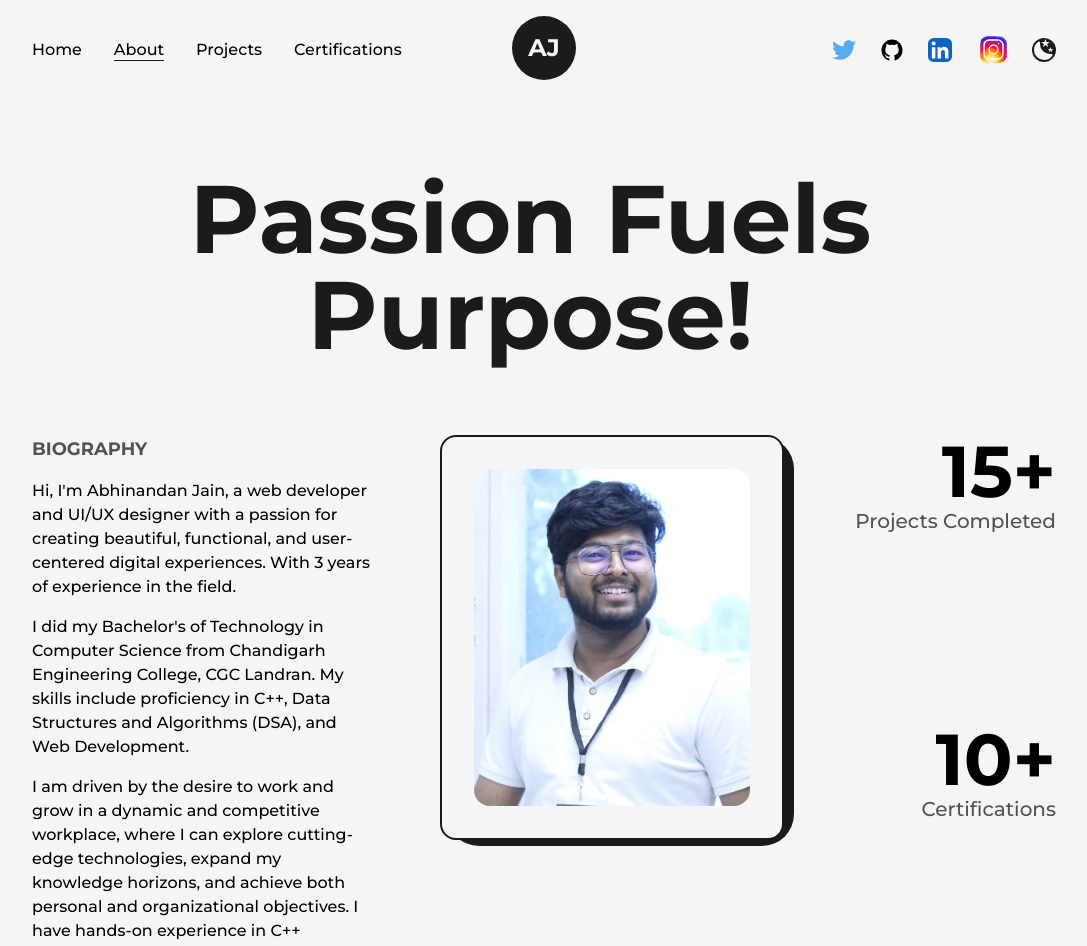
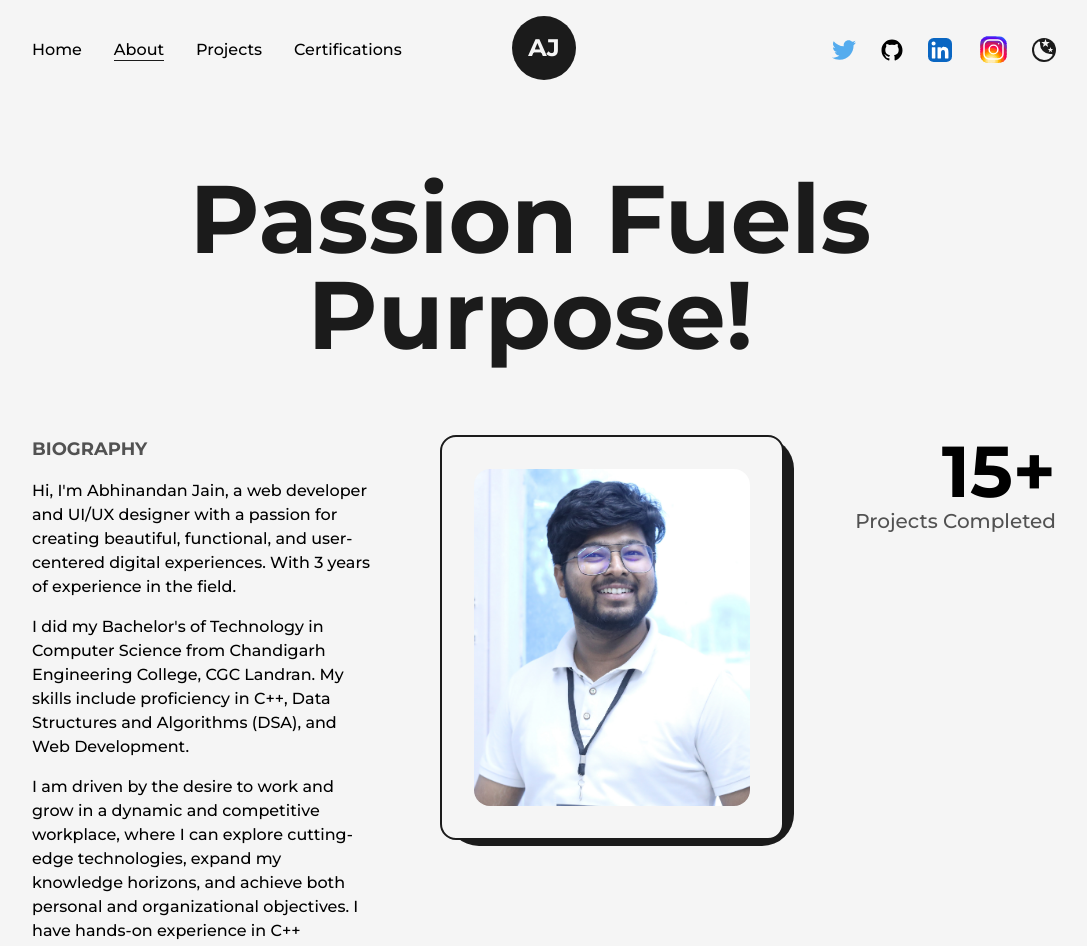
Before and after one commit to abhiiiijain/Portfoliooo, a Next.js app: page /about in a window 1280 px wide. Shown: the top 946 px of the page, without its empty margins (96-1183 px from the left). Built offline with nearby package versions, Linux system fonts and the light colour scheme.

Commit message:
certifications updated

```diff
--- a/src/pages/about.js
+++ b/src/pages/about.js
@@ -120,13 +120,13 @@ const about = () => {
                 className="flex flex-col items-end justify-center xl:items-center
                 ">
                 <span className="iniline-block text-7xl font-bold md:text-6xl sm:text-5xl xs:text-4xl ">
-                  <AnimatedNumbers value={10} />+
+                  {/* <AnimatedNumbers value={10} />+ */}
                 </span>
                 <h2
                   className="text-xl font-medium capitalize text-dark/75 dark:text-light/75
                   xl:text-center md:text-lg sm:text-base xs:text-sm
                   ">
-                  Certifications
+                  {/* Certifications */}
                 </h2>
               </div>
 
--- a/src/pages/certifications.js
+++ b/src/pages/certifications.js
@@ -254,13 +254,13 @@ const certifications = () => {
               link="https://www.hackerrank.com/certificates/18fb8a9f4368/"
               img={CertHrReact}
             />
-            <Certification
+            {/* <Certification
               title="Introduction to Python"
               company="Coding Ninjas"
               date="Sep 27, 2020"
               link="https://ninjasfiles.s3.amazonaws.com/certificate10579455ae927e27c9741d63d3f039c4a7f566e.pdf"
               img={CertCnPython}
-            />
+            /> */}
             <Certification
               title="C (Advanced)"
               company="HackerRank"
@@ -268,34 +268,34 @@ const certifications = () => {
               link="https://www.hackerrank.com/certificates/53f0b0236fe8/"
               img={CertHrC}
             />
-            <Certification
+            {/* <Certification
               title="C++ For C Programmers"
               company="Coursera"
               date="May 28, 2020"
               link="https://www.coursera.org/account/accomplishments/certificate/94PDADY56XCY/"
               img={CertCrCpp}
-            />
-            <Certification
+            /> */}
+            {/* <Certification
               title="Introduction to CSS3"
               company="Coursera"
               date="May 24, 2020"
               link="https://www.coursera.org/account/accomplishments/certificate/NUEWY98LUPZT/"
               img={CertCrCss}
-            />
-            <Certification
+            /> */}
+            {/* <Certification
               title="C for Everyone: Programming Fundamentals"
               company="Coursera"
               date="May 11, 2020"
               link="https://www.coursera.org/account/accomplishments/certificate/UZ2X95M7KNDL/"
               img={CertCrC}
-            />
-            <Certification
+            /> */}
+            {/* <Certification
               title="Introduction to HTML5"
               company="Coursera"
               date="May 08, 2020"
               link="https://www.coursera.org/account/accomplishments/certificate/NUEWY98LUPZT/"
               img={CertCrHtml}
-            />
+            /> */}
           </ul>
         </Layout>
       </main>
```
